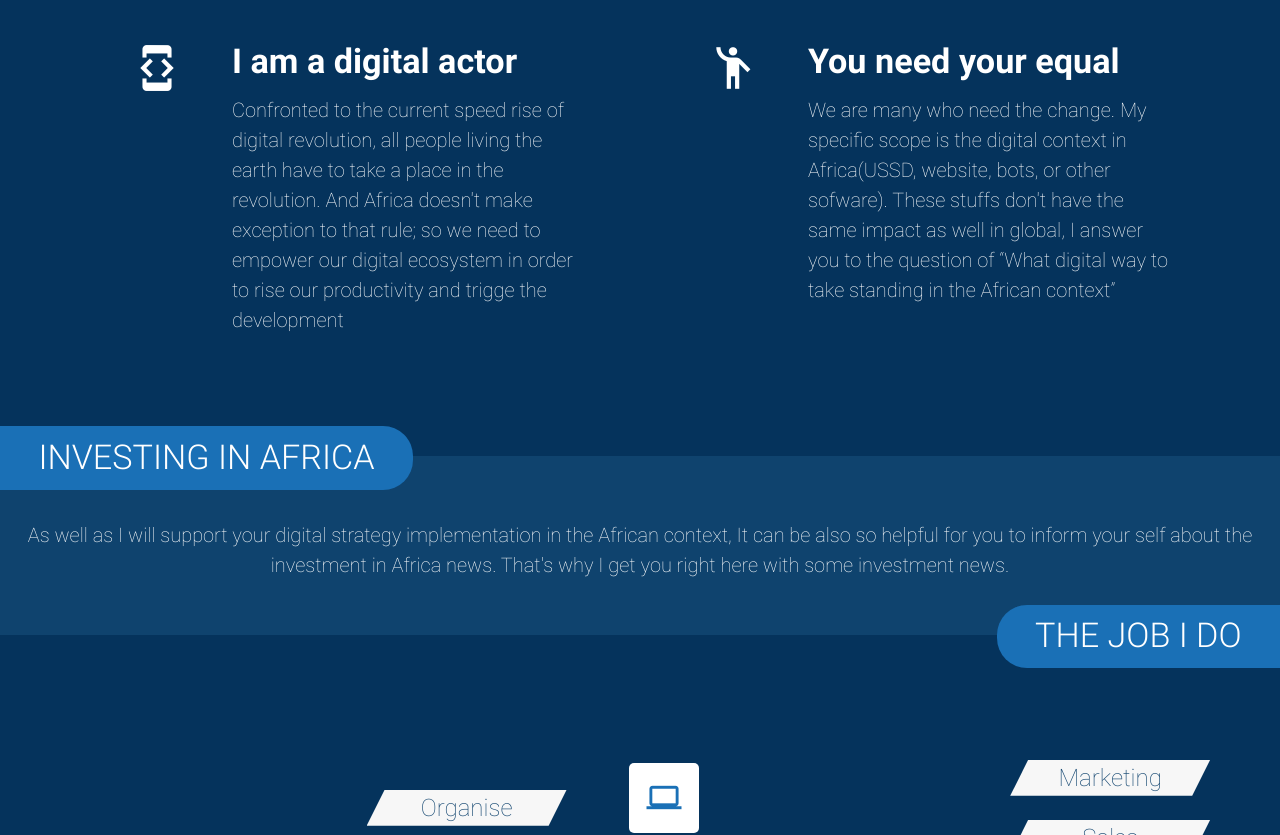
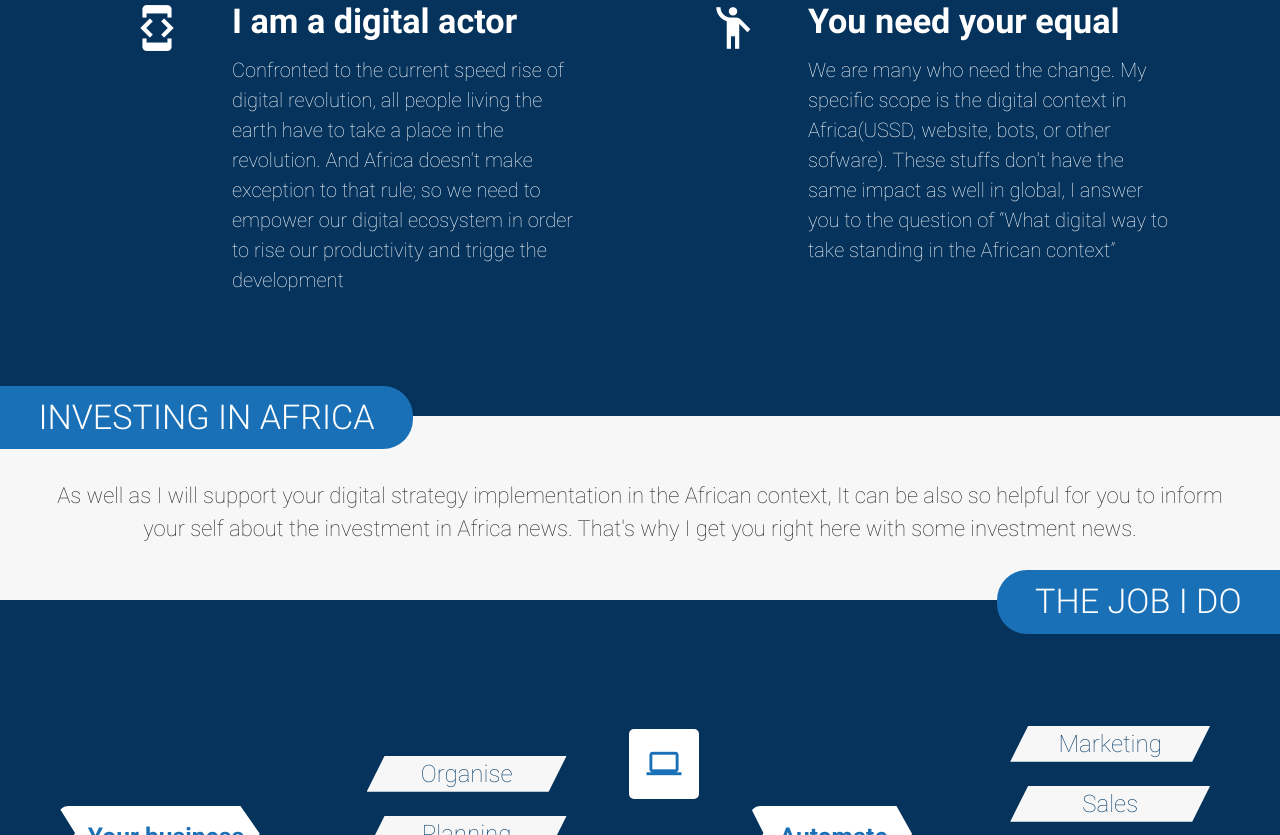
Before and after one commit to skywalker282/myagencywebsiteproject, a website: page index.html in a window 1280 px wide. Shown: the part 1595-2430 px from the top of the page. Drawn offline with Linux system fonts and the light colour scheme; no server answers.

Commit message:
Fix: Level up some styles

```diff
--- a/css/home.scss
+++ b/css/home.scss
@@ -282,7 +282,7 @@ nav {
 .media {
   padding: 30px 0;
   padding-top: 0;
-  background-color: $primary;
+  background-color: $front-light;
   h4 {
     @include section-title;
   }
@@ -293,10 +293,9 @@ nav {
   // }
   & > p {
     font-family: "roboto-thin";
-    font-size: 20px;
+    font-size: 22px;
     text-align: center;
-    margin: 25px auto;
-    color: $front !important;
+    margin: 25px 2em;
     clear: both;
   }
   .article-block {
--- a/index.html
+++ b/index.html
@@ -68,7 +68,7 @@
               <div class="passport-profile">
                 <img src="./img/me.jpg" alt="Fullstack developer Cris Cirhuza">
               </div>
-              <div class="card-panel passport-identity">
+              <div class="passport-identity">
                 <p><i class="material-icons">badge</i><span> Crispin Cirhuza Zagabe</span></p>
                 <p><i class="material-icons">location_on</i><span> DRC, Kinshasa</span></p></span>   <p><i class="material-icons">work</i><span> Fullstack software developer</span></p>
                 <p><i class="material-icons">today</i><span> Available now: Available</span></p>
```
Also changed, not shown: css/home.css, img/me.jpg, 1 other file.
